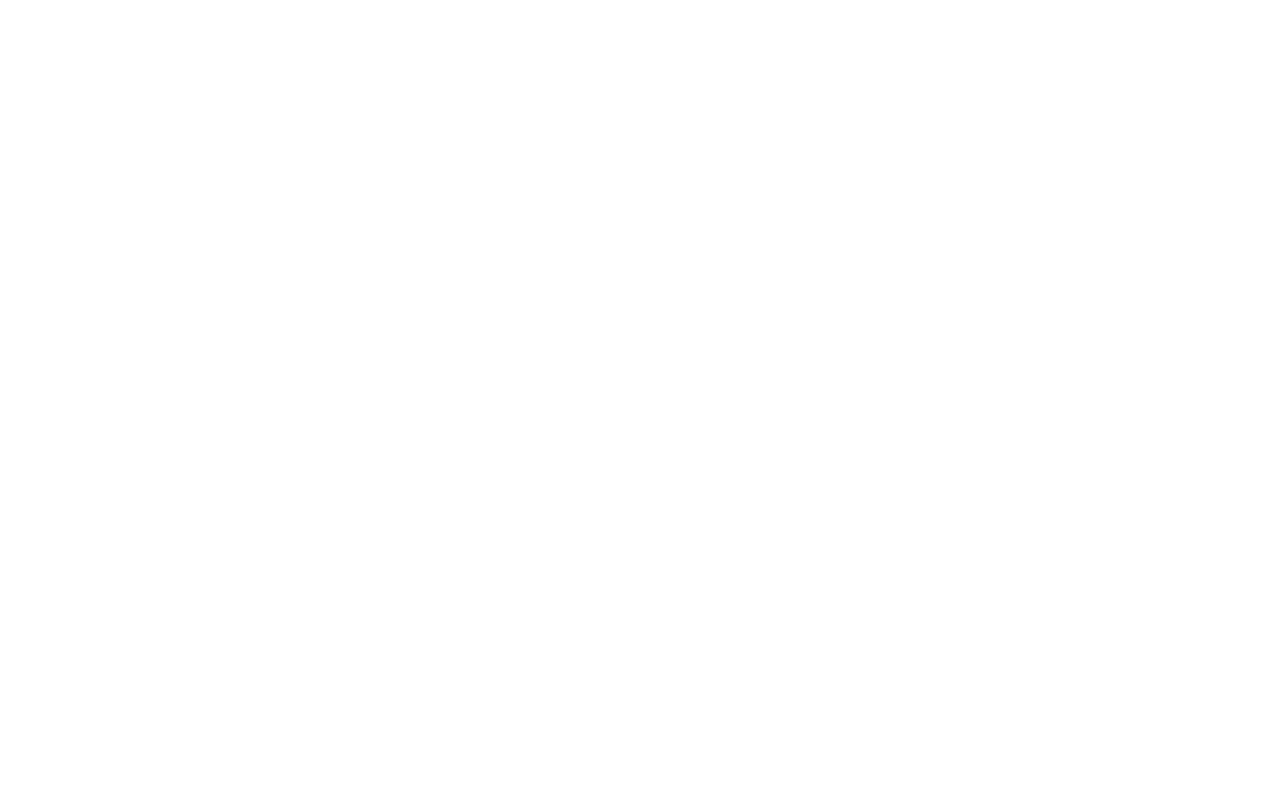
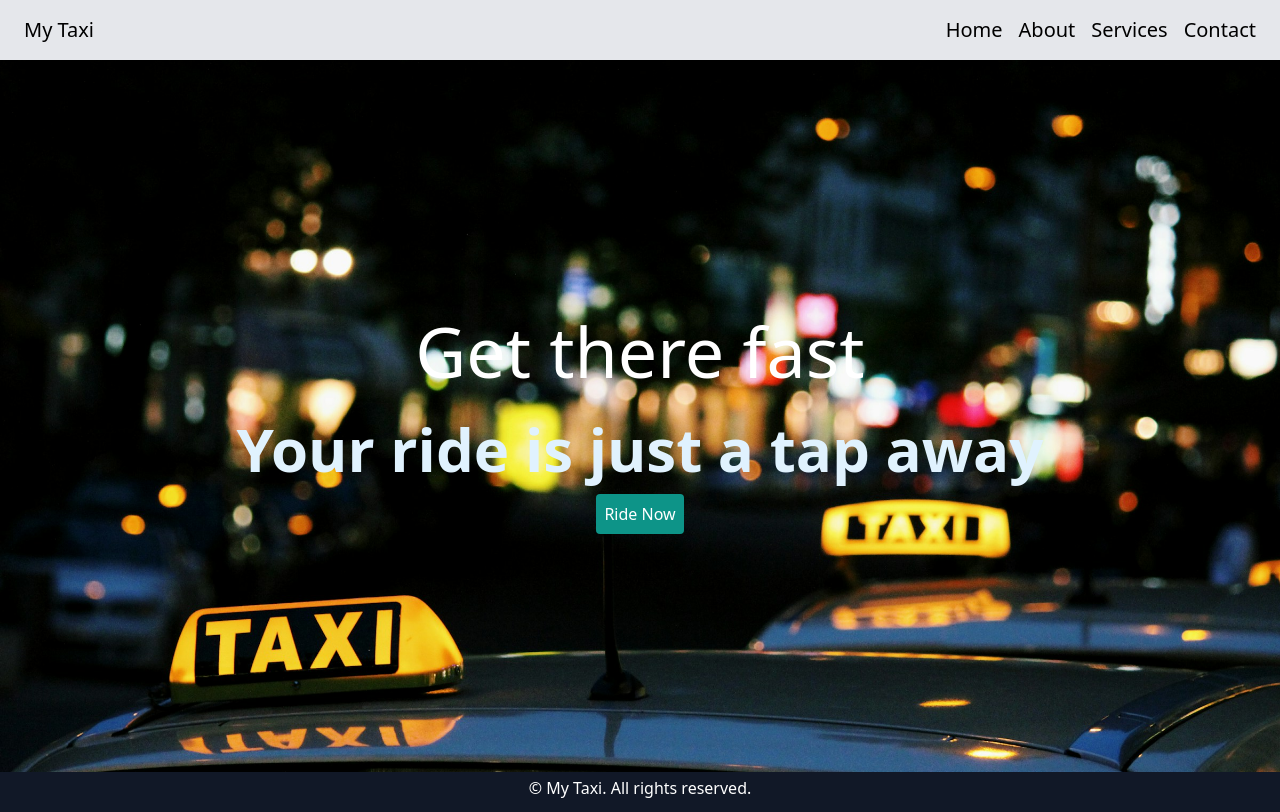
Before and after one commit to Chandramadi/tailwindProject, a plain HTML site: page index.html in a window 1280 px wide. Drawn offline with nearby package versions, Linux system fonts and the light colour scheme.

Commit message:
Added header, section, and footer

```diff
--- a/index.html
+++ b/index.html
@@ -7,7 +7,42 @@
     <script src="https://cdn.tailwindcss.com"></script>
 </head>
 <body>
+
     <!-- Header -->
+    <header class="bg-gray-200">
+        <div class="flex justify-between items-center bg-white-400 px-6 py-4">
+            <div class="font-medium text-xl">
+                My Taxi
+            </div>
+            <nav>
+                <ul class="flex space-x-4">
+                    <li class="font-medium text-xl hover:text-teal-900 hover:cursor-pointer">Home</li>
+                    <li class="font-medium text-xl hover:text-teal-900 hover:cursor-pointer">About</li>
+                    <li class="font-medium text-xl hover:text-teal-900 hover:cursor-pointer">Services</li>
+                    <li class="font-medium text-xl hover:text-teal-900 hover:cursor-pointer">Contact</li>
+                </ul>
+            </nav>
+        </div>
+    </header>
 
+    <!-- Section -->
+    <section class="bg-cover bg-center bg-no-repeat h-[89vh] bg-[url('/taxi_image.jpg')]" >
+        <div class="flex justify-center items-center h-full">
+            <div class="text-center">
+                <h1 class=" text-white font-medium text-[70px]">Get there fast</h1>
+                <p class="text-sky-100 font-semibold text-[60px]">Your ride is just a tap away</p>
+                <button class="text-white bg-teal-600 py-2 px-2 rounded-[4px] font-[500] hover:bg-cyan-800">
+                    <a href="#">Ride Now</a>
+                </button>
+            </div>
+        </div>
+    </section>
+
+    <!-- Footer -->
+    <footer>
+        <div class="text-center bg-gray-900 text-white h-[40px] py-1">
+            &copy; My Taxi. All rights reserved.
+        </div>
+    </footer>
 </body>
 </html>
```
Also changed, not shown: taxi_image.jpg (added).
